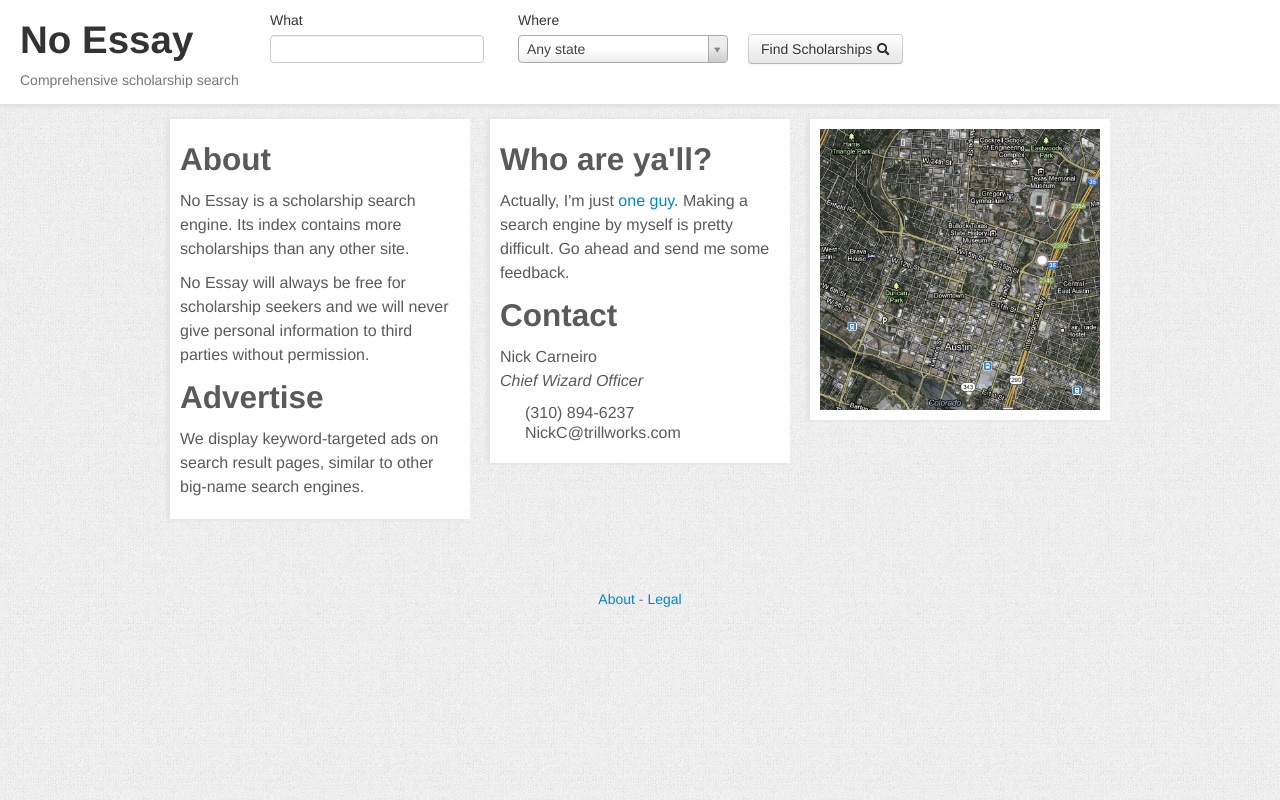
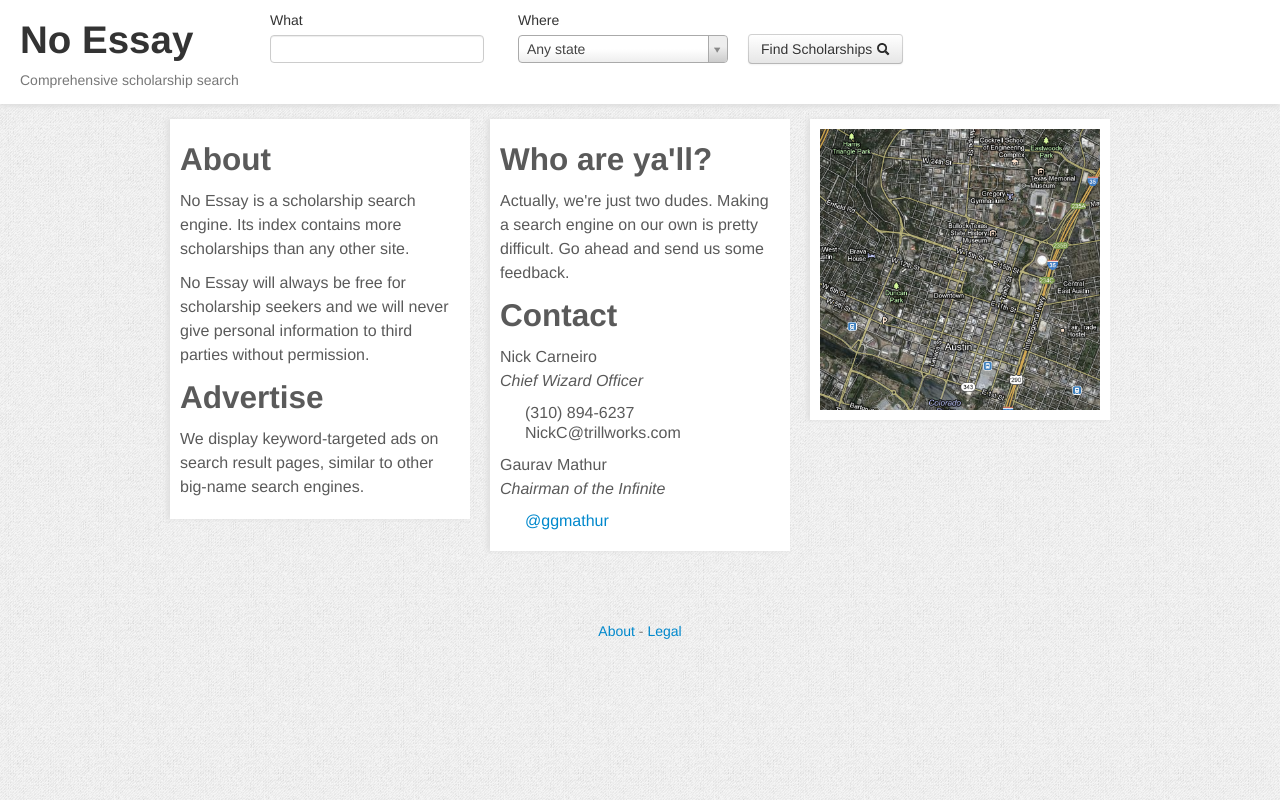
Before and after one commit to NickCarneiro/noessay, a Django app: page /about in a window 1280 px wide. Run offline with Django 3.2, Linux system fonts and the light colour scheme; parts of the project's set-up code (start-up, migrations or seed data) failed here and were passed over; some libraries are stand-ins or nearby versions.

Commit message:
added gg to contact section

```diff
--- a/templates/about.html
+++ b/templates/about.html
@@ -27,14 +27,19 @@
             <div class="span4">
                 <div class="backdrop">
                     <h2>Who are ya'll?</h2>
-                    <p>Actually, I'm just <a href="http://trillworks.com">one guy</a>. Making a search engine by myself is pretty difficult.
-                        Go ahead and send me some feedback.</p>
+                    <p>Actually, we're just two dudes. Making a search engine on our own is pretty difficult.
+                        Go ahead and send us some feedback.</p>
                     <h2>Contact</h2>
                     Nick Carneiro
                     <p><i>Chief Wizard Officer</i></p>
                     <ul>
                         <li>(310) 894-6237</li>
                         <li>NickC@trillworks.com</li>
+                    </ul>
+                    Gaurav Mathur
+                    <p><i>Chairman of the Infinite</i></p>
+                    <ul>
+                        <li><a href="http://twitter.com/ggmathur">@ggmathur</a></li>
                     </ul>
                 </div>
             </div>
```
